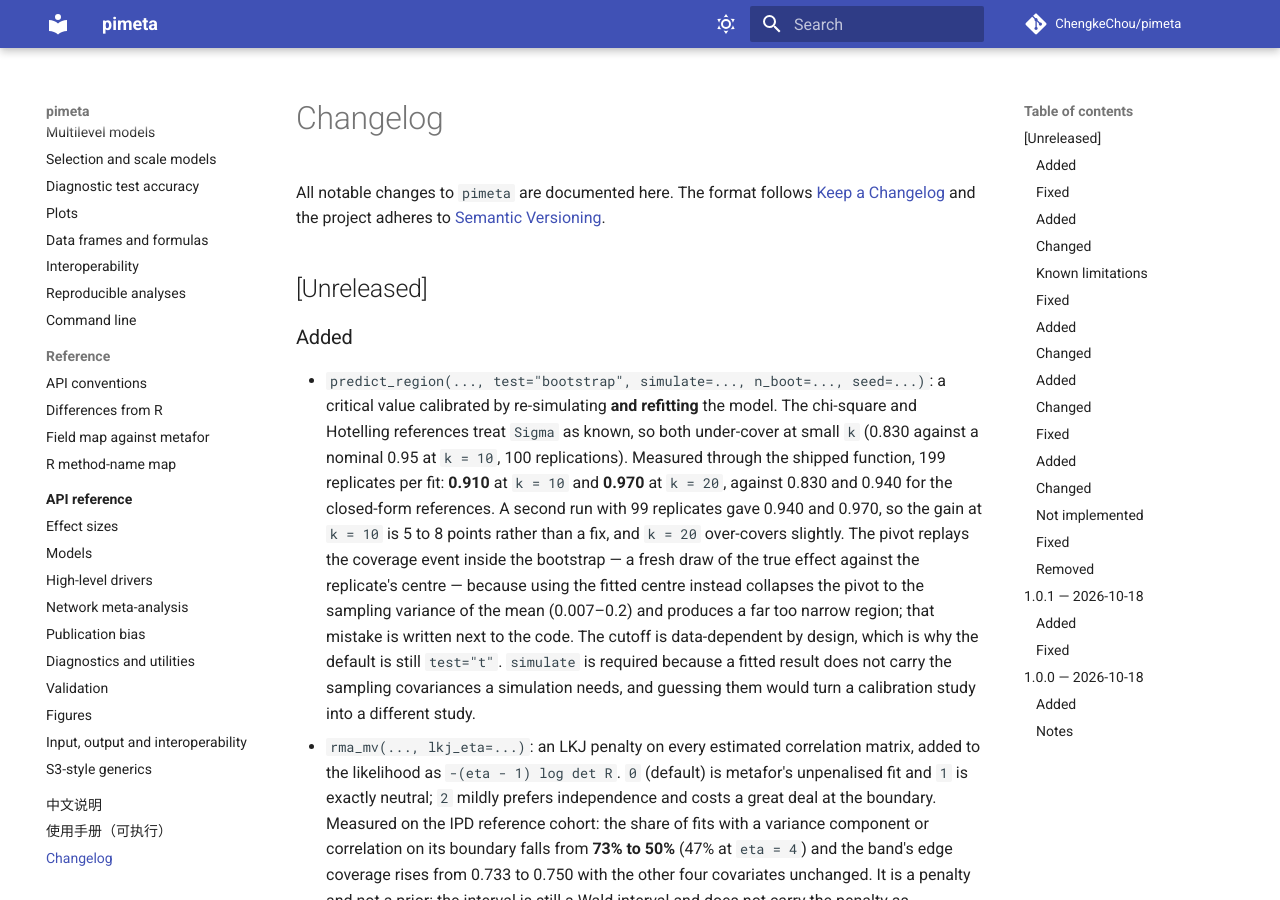
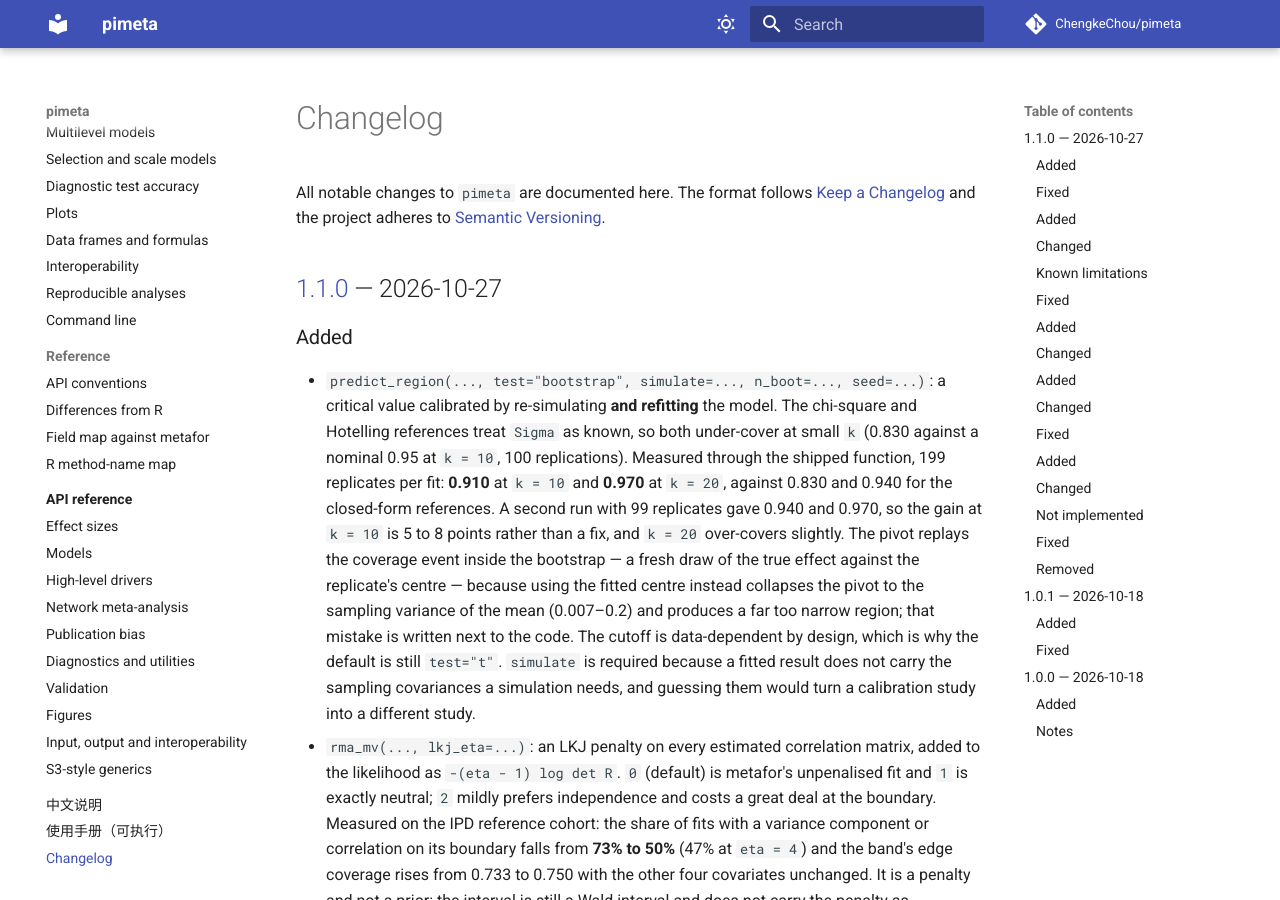
Before and after one commit to ChengkeChou/pimeta, an MkDocs documentation site: the page built from docs/changelog.md, in a window 1280 px wide and 900 px high. Built offline with MkDocs 1.6.1 and Material for MkDocs 9.7.7, drawn with Linux system fonts in a browser that asks for light colours; comment, search, counter and statistics services are not loaded.

Commit message:
release: 1.1.0
The Unreleased section becomes the 1.1.0 entry with its link, the API pages are regenerated from it, and the version in `pyproject.toml` already says 1.1.0 -- it had been bumped but never released, so everything since v1.0.1 lands here rather than in a 1.2.0 that no one has seen.

Verified, not assumed: `python -m build` produced sdist 1.57 MB and wheel 712 KB; the wheel was installed into a fresh venv with its declared dependencies and the installed package reproduces the pinned spline numbers exactly (sigma_s 4.121267, edf 1.532920 on dynhet_spline.csv), reports version 1.1.0, and exposes the new surface (tau_trend, predict_region, piecewise_joint, ipd_two_stage_curve). A wheel that cannot reproduce a pinned number is not a release.

Full suite at this commit: 2491 passed, 6 skipped; ruff and mypy clean; docs regenerated.

```diff
--- a/docs/changelog.md
+++ b/docs/changelog.md
@@ -4,7 +4,7 @@ All notable changes to `pimeta` are documented here.
 The format follows [Keep a Changelog](https://keepachangelog.com/en/1.1.0/)
 and the project adheres to [Semantic Versioning](https://semver.org/spec/v2.0.0.html).
 
-## [Unreleased]
+## [1.1.0] — 2026-10-27
 
 ### Added
 
@@ -2767,4 +2767,5 @@ First public release. Complete pure-Python reproduction of R's `metafor`
 - No R, rpy2, or third-party meta-analysis package is used or required.
 
 [1.0.0]: https://github.com/ChengkeChou/pimeta/releases/tag/v1.0.0
+[1.1.0]: https://github.com/ChengkeChou/pimeta/releases/tag/v1.1.0
 [1.0.1]: https://github.com/ChengkeChou/pimeta/releases/tag/v1.0.1
```
Also changed, not shown: CHANGELOG.md (+2 -1 lines).
